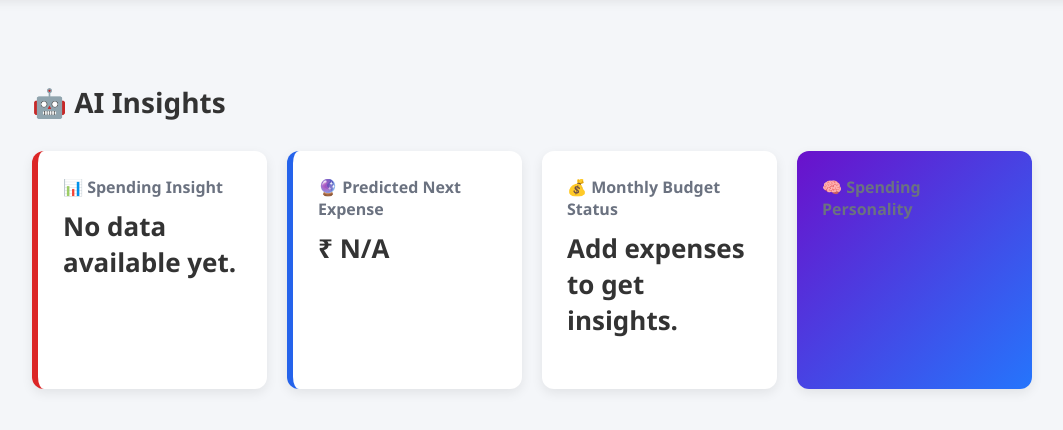
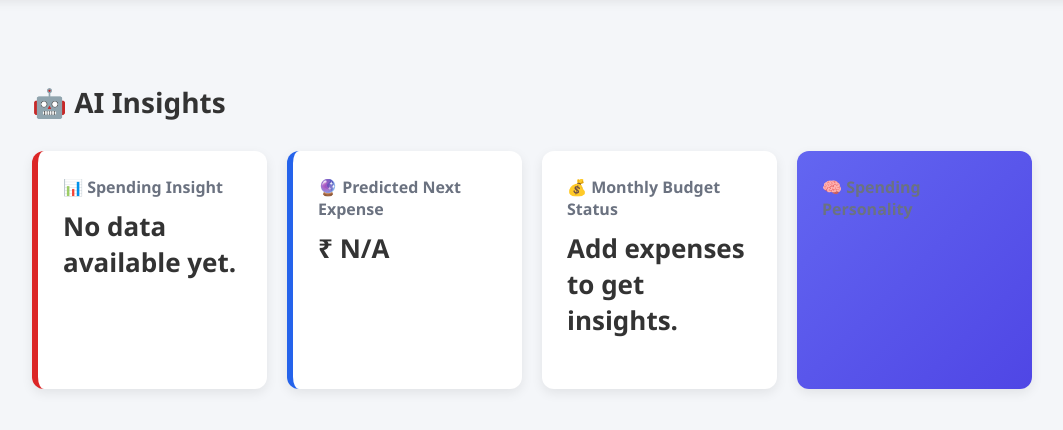
Before and after one commit to Anchita29Sharma/AI-Personal-Expense-Tracker, a Flask app: page /insights in a window 1280 px wide. Shown: the part 50-480 px from the top of the page, without its empty margins (108-1171 px from the left). Run offline with Flask 3, Linux system fonts and the light colour scheme; the visitor is signed in with stand-in values (Sample User, id 1); data that the repository does not hold is empty.

Commit message:
Update style.css

```diff
--- a/static/style.css
+++ b/static/style.css
@@ -158,3 +158,8 @@ form input {
         gap: 10px;
     }
 }
+
+.personality-card {
+    background: linear-gradient(135deg, #6366f1, #4f46e5);
+    color: white;
+}
```
